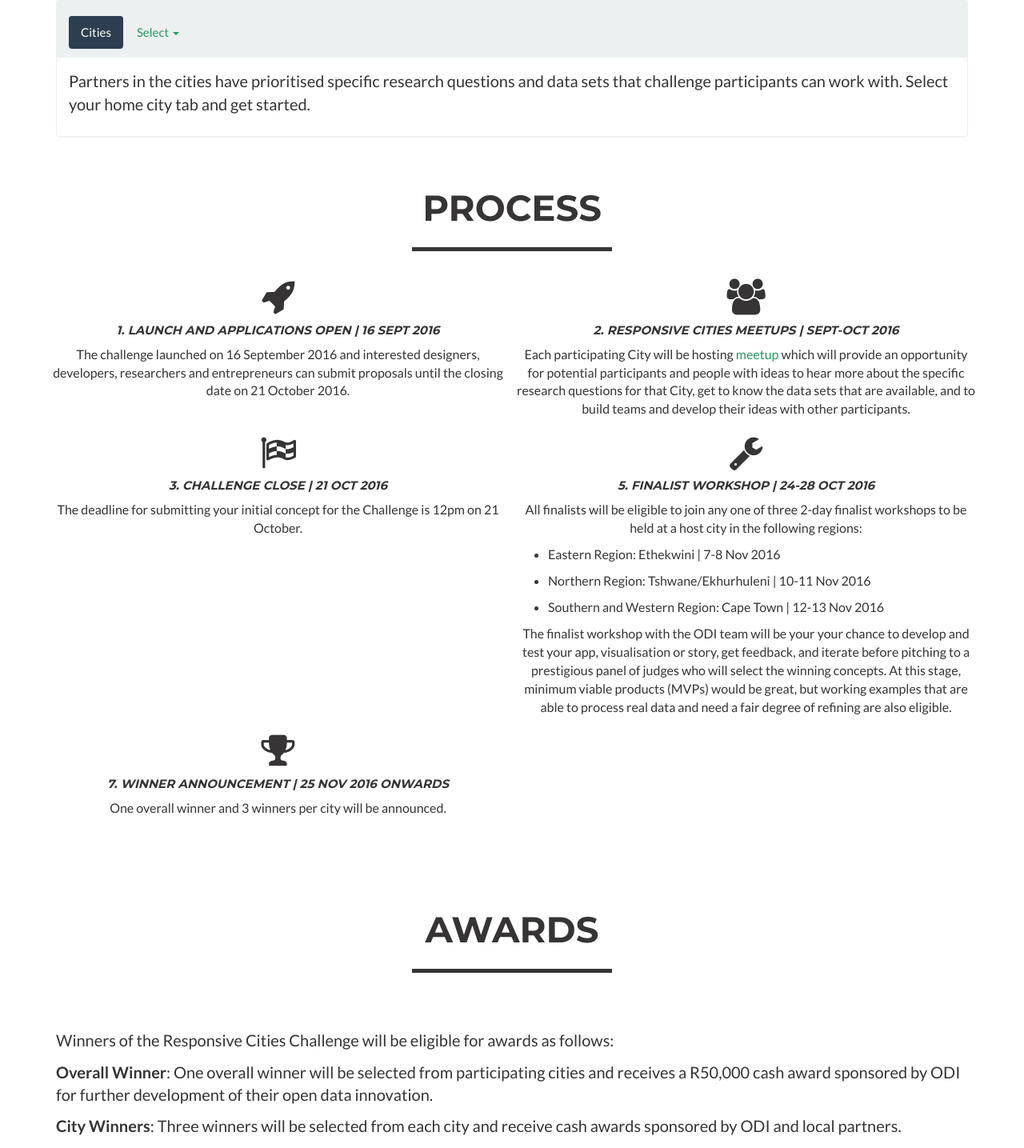
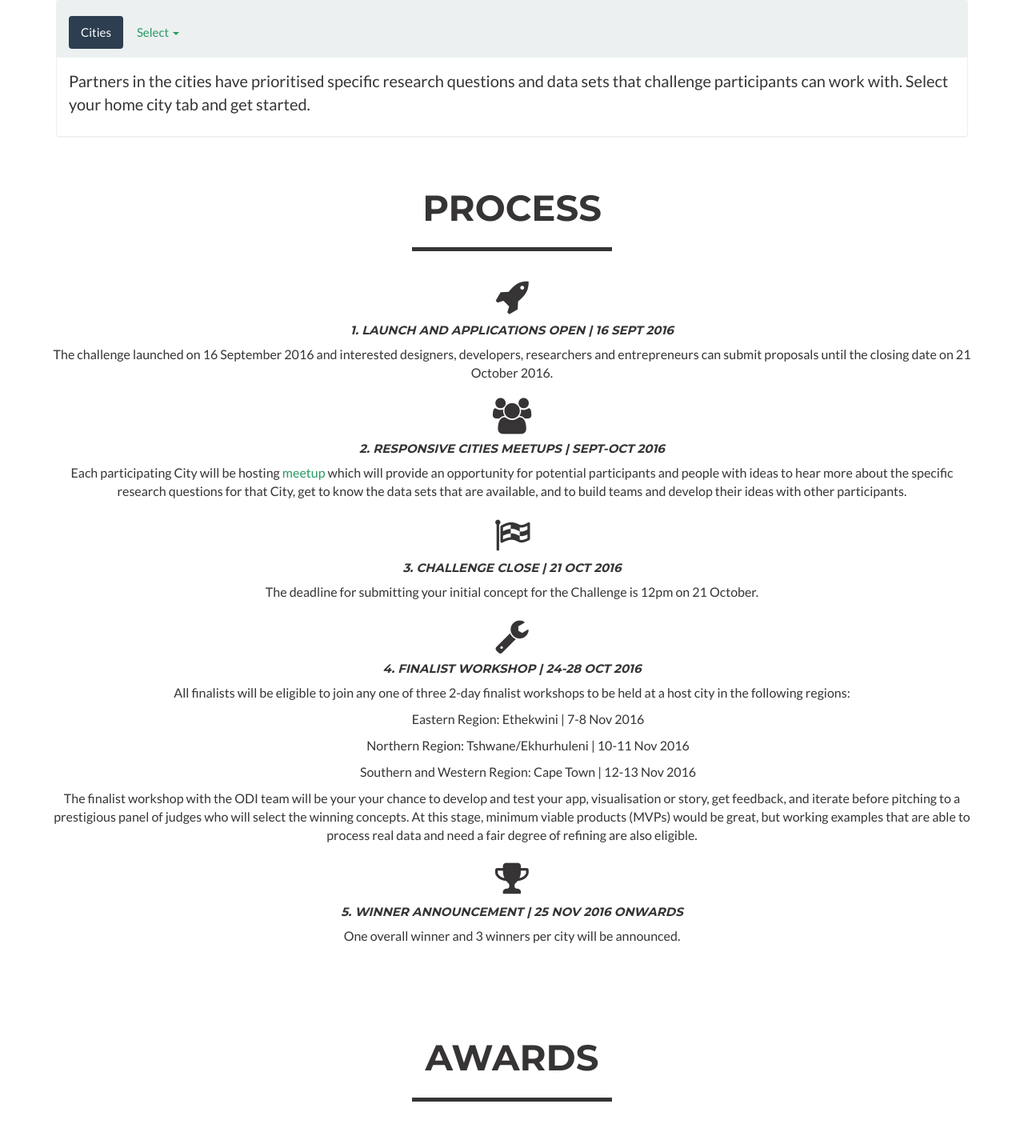
Before and after one commit to richardgevers/responsive-cities-challenge, a Flask app: page / in a window 1280 px wide. Shown: the part 1109-2544 px from the top of the page at 80% size. Run offline with Flask 2, Linux system fonts and the light colour scheme; some libraries are stand-ins or nearby versions.

Commit message:
fixed  process section mangled order

```diff
--- a/templates/index.html
+++ b/templates/index.html
@@ -172,12 +172,12 @@
         </div>
     </div>
         <div class="row">
-            <div class="col-xs-12 col-sm-6 portfolio-item" style="text-align: center; padding: 5px">
+            <div class="col-xs-12 col-sm-12 portfolio-item" style="text-align: center; padding: 5px">
                 <i class="fa fa-rocket fa-3x" aria-hidden="true" style="text-align: center"></i>
                 <h5 style="font-style: italic">1. Launch and applications open | 16 Sept 2016</h5>
                     <p style="font-size: 16px">The challenge launched on 16 September 2016 and interested designers, developers, researchers and entrepreneurs can submit proposals until the closing date on 21 October 2016.</p>
             </div>
-            <div class="col-xs-12 col-sm-6 portfolio-item" style="text-align: center; padding: 5px">
+            <div class="col-xs-12 col-sm-12 portfolio-item" style="text-align: center; padding: 5px">
                 <i class="fa fa-users fa-3x" aria-hidden="true" style="text-align: center"></i>
                 <h5 style="font-style: italic">2. Responsive Cities meetups | Sept-Oct 2016</h5>
                     <p style="font-size: 16px">Each participating City will be hosting <a href="#cities">meetup</a> which will provide an
@@ -185,21 +185,21 @@
                     research questions for that City, get to know the data sets that are available, and to build
                     teams and develop their ideas with other participants.</p>
             </div>
-            <div class="col-xs-12 col-sm-6 portfolio-item" style="text-align: center; padding: 5px">
+            <div class="col-xs-12 col-sm-12 portfolio-item" style="text-align: center; padding: 5px">
                 <i class="fa fa-flag-checkered fa-3x" aria-hidden="true" style="text-align: center"></i>
                 <h5 style="font-style: italic">3. Challenge close | 21 Oct 2016</h5>
                     <p style="font-size: 16px">The deadline for submitting your initial concept for the Challenge is
                     12pm on 21 October.</p>
             </div>
-            <div class="col-xs-12 col-sm-6 portfolio-item" style="text-align: center; padding: 5px">
+            <div class="col-xs-12 col-sm-12 portfolio-item" style="text-align: center; padding: 5px">
                 <i class="fa fa-wrench fa-3x" aria-hidden="true" style="text-align: center"></i>
-                <h5 style="font-style: italic">5. Finalist Workshop | 24-28 Oct 2016</h5>
+                <h5 style="font-style: italic">4. Finalist Workshop | 24-28 Oct 2016</h5>
                 <p style="font-size: 16px">All finalists will be eligible to join any one of three 2-day finalist
                     workshops to be held at a host city in the following regions:
-                    <ul style="font-size: 16px">
-                        <li style="text-align: left">Eastern Region: Ethekwini | 7-8 Nov 2016</li>
-                        <li style="text-align: left">Northern Region: Tshwane/Ekhurhuleni | 10-11 Nov 2016</li>
-                        <li style="text-align: left">Southern and Western Region: Cape Town | 12-13 Nov 2016</li>
+                    <ul style="font-size: 16px" style="list-style: none;">
+                        <li style="list-style: none;">Eastern Region: Ethekwini | 7-8 Nov 2016</li>
+                        <li style="list-style: none;">Northern Region: Tshwane/Ekhurhuleni | 10-11 Nov 2016</li>
+                        <li style="list-style: none;">Southern and Western Region: Cape Town | 12-13 Nov 2016</li>
                     </ul>
                 </p>
                 <p style="font-size: 16px">The finalist workshop with the ODI team will be your your chance to
@@ -208,9 +208,9 @@
                 viable products (MVPs) would be great, but working examples that are able to process real data
                 and need a fair degree of refining are also eligible.</p>
             </div>
-            <div class="col-xs-12 col-sm-6 portfolio-item" style="text-align: center; padding: 5px">
+            <div class="col-xs-12 col-sm-12 portfolio-item" style="text-align: center; padding: 5px">
                 <i class="fa fa-trophy fa-3x" aria-hidden="true" style="text-align: center"></i>
-                <h5 style="font-style: italic">7. Winner announcement | 25 Nov 2016 onwards</h5>
+                <h5 style="font-style: italic">5. Winner announcement | 25 Nov 2016 onwards</h5>
             <p style="font-size: 16px">One overall winner and 3 winners per city will be announced.</p>
             </div>
     </div>
```
